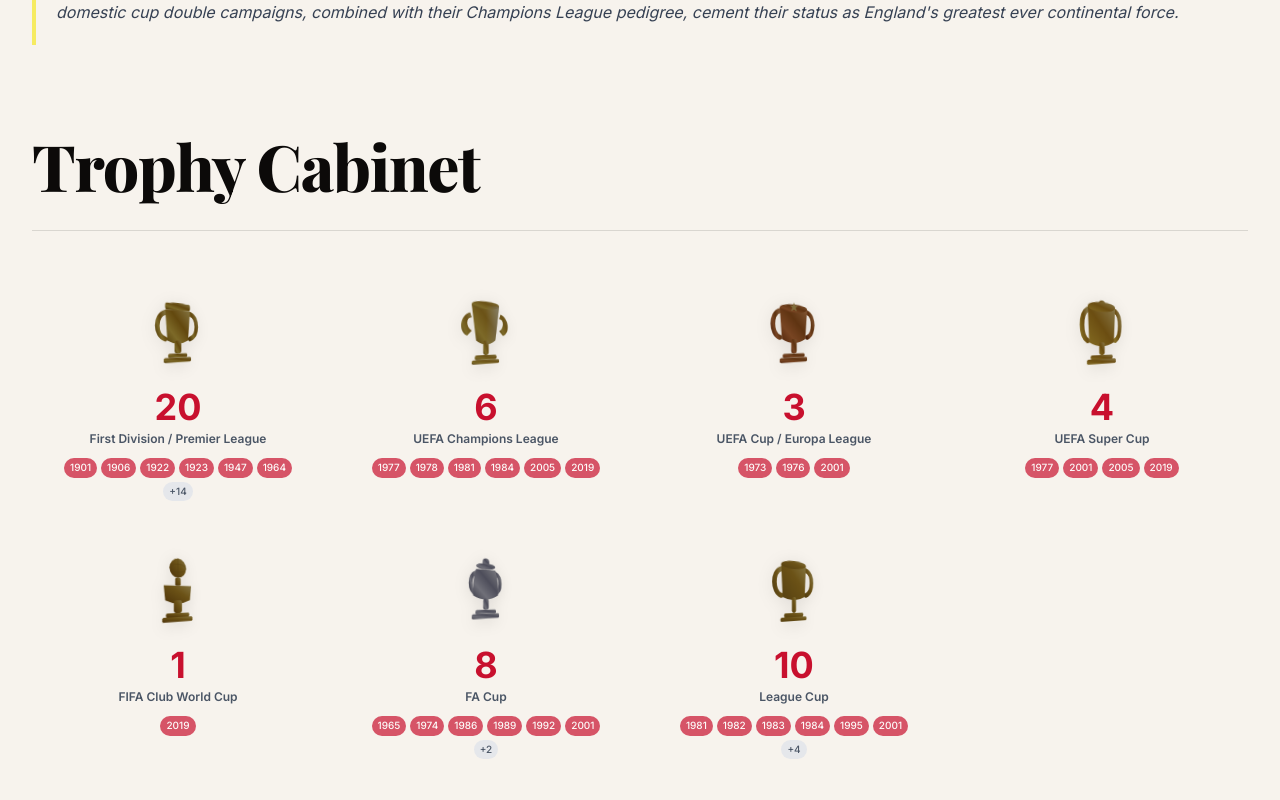
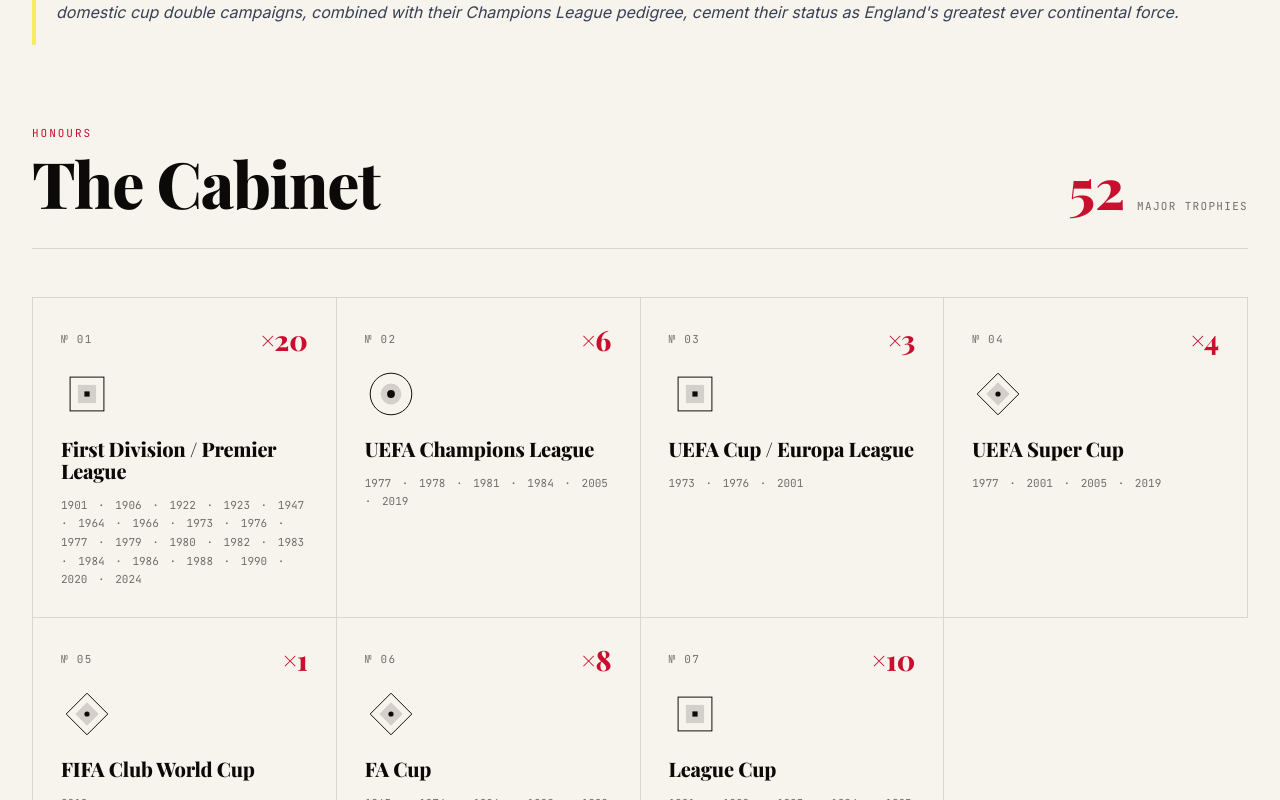
Before and after one commit to Sachiuuu/History-of-Futibola, a Next.js app: page /clubs/liverpool in a window 1280 px wide. Shown: the part 1120-1920 px from the top of the page. Built offline with nearby package versions, Linux system fonts and the light colour scheme; a web font is replaced by a local one.

Commit message:
Redesigned TrophyDisplay to editorial border-grid with geometric glyphs and animated counts

```diff
--- a/src/components/club/TrophyDisplay.tsx
+++ b/src/components/club/TrophyDisplay.tsx
@@ -1,13 +1,47 @@
 'use client'
 
 import { useEffect, useRef, useState } from 'react'
-import type { TrophyRecord } from '@/types/club'
-import TrophyIcon from '@/components/ui/TrophyIcon'
+import type { TrophyRecord, TrophyEntry } from '@/types/club'
 import SectionHeader from '@/components/ui/SectionHeader'
-import GlassCard from '@/components/ui/GlassCard'
 
 interface TrophyDisplayProps {
   trophies: TrophyRecord
+}
+
+function TrophyGlyph({ kind }: { kind: string }) {
+  if (/Champions|European Cup/.test(kind)) {
+    return (
+      <svg viewBox="0 0 80 80" width="100%" aria-hidden="true">
+        <circle cx="40" cy="40" r="32" fill="none" stroke="currentColor" strokeWidth="1.5" />
+        <circle cx="40" cy="40" r="16" fill="currentColor" opacity="0.15" />
+        <circle cx="40" cy="40" r="6" fill="currentColor" />
+      </svg>
+    )
+  }
+  if (/League|Community/.test(kind)) {
+    return (
+      <svg viewBox="0 0 80 80" width="100%" aria-hidden="true">
+        <rect x="14" y="14" width="52" height="52" fill="none" stroke="currentColor" strokeWidth="1.5" />
+        <rect x="26" y="26" width="28" height="28" fill="currentColor" opacity="0.15" />
+        <rect x="36" y="36" width="8" height="8" fill="currentColor" />
+      </svg>
+    )
+  }
+  if (/Cup|Europa|Shield/.test(kind)) {
+    return (
+      <svg viewBox="0 0 80 80" width="100%" aria-hidden="true">
+        <polygon points="40,8 72,40 40,72 8,40" fill="none" stroke="currentColor" strokeWidth="1.5" />
+        <polygon points="40,22 58,40 40,58 22,40" fill="currentColor" opacity="0.15" />
+        <circle cx="40" cy="40" r="4" fill="currentColor" />
+      </svg>
+    )
+  }
+  return (
+    <svg viewBox="0 0 80 80" width="100%" aria-hidden="true">
+      <circle cx="40" cy="40" r="30" fill="currentColor" opacity="0.12" />
+      <circle cx="40" cy="40" r="6" fill="currentColor" />
+    </svg>
+  )
 }
 
 function AnimatedCount({ target, visible }: { target: number; visible: boolean }) {
@@ -15,22 +49,21 @@
 
   useEffect(() => {
     if (!visible) return
-    let start = 0
-    const duration = 1200
-    const step = Math.ceil(target / (duration / 16))
+    let current = 0
+    const step = Math.max(1, Math.ceil(target / 40))
     const timer = setInterval(() => {
-      start += step
-      if (start >= target) {
+      current += step
+      if (current >= target) {
         setCount(target)
         clearInterval(timer)
       } else {
-        setCount(start)
+        setCount(current)
       }
-    }, 16)
+    }, 30)
     return () => clearInterval(timer)
   }, [visible, target])
 
-  return <span>{count}</span>
+  return <span>×{count}</span>
 }
 
 export default function TrophyDisplay({ trophies }: TrophyDisplayProps) {
@@ -48,38 +81,92 @@
     return () => observer.disconnect()
   }, [])
 
+  const total = trophies.breakdown.reduce((a, t) => a + t.count, 0)
+
   return (
-    <section ref={ref}>
-      <SectionHeader title="Trophy Cabinet" subtitle={`${trophies.leagueTitles} league titles and counting`} />
+    <section id="trophies" ref={ref}>
+      <SectionHeader
+        kicker="Honours"
+        title="The Cabinet"
+        right={
+          <>
+            <span
+              style={{
+                fontFamily: 'var(--display)',
+                fontWeight: 800,
+                fontSize: 56,
+                color: 'var(--accent)',
+                lineHeight: 1,
+              }}
+            >
+              {total}
+            </span>
+            <span
+              style={{
+                fontFamily: 'var(--mono)',
+                fontSize: 11,
+                letterSpacing: '0.12em',
+                textTransform: 'uppercase',
+                color: 'var(--muted)',
+                maxWidth: 120,
+              }}
+            >
+              major trophies
+            </span>
+          </>
+        }
+      />
 
-      <div className="grid grid-cols-2 sm:grid-cols-3 lg:grid-cols-4 gap-4">
-        {trophies.breakdown.map((entry: import('@/types/club').TrophyEntry) => (
-          <GlassCard key={entry.competition} className="p-5 text-center hover:scale-[1.02] transition-transform cursor-default group">
-            <div className="flex justify-center mb-2">
-              <TrophyIcon type={entry.icon} size={64} spinning />
+      {/* Trophy grid — shared borders */}
+      <div
+        style={{
+          display: 'grid',
+          gridTemplateColumns: 'repeat(4, 1fr)',
+          borderTop: '1px solid var(--rule)',
+          borderLeft: '1px solid var(--rule)',
+        }}
+      >
+        {trophies.breakdown.map((entry: TrophyEntry, i: number) => (
+          <article
+            key={entry.competition}
+            style={{
+              padding: 28,
+              borderRight: '1px solid var(--rule)',
+              borderBottom: '1px solid var(--rule)',
+              display: 'flex',
+              flexDirection: 'column',
+              gap: 14,
+              background: 'transparent',
+              transition: 'background 0.18s ease',
+            }}
+            onMouseEnter={(e) => {
+              ;(e.currentTarget as HTMLElement).style.background = 'var(--accent-soft)'
+            }}
+            onMouseLeave={(e) => {
+              ;(e.currentTarget as HTMLElement).style.background = 'transparent'
+            }}
+          >
+            <div className="flex justify-between items-center">
+              <span style={{ fontFamily: 'var(--mono)', fontSize: 11, color: 'var(--muted)', letterSpacing: '0.12em' }}>
+                № {String(i + 1).padStart(2, '0')}
+              </span>
+              <span style={{ fontFamily: 'var(--display)', fontWeight: 800, fontSize: 28, color: 'var(--accent)', lineHeight: 1 }}>
+                <AnimatedCount target={entry.count} visible={visible} />
+              </span>
             </div>
-            <p className="text-4xl font-black mb-1" style={{ color: 'var(--club-primary)' }}>
-              <AnimatedCount target={entry.count} visible={visible} />
-            </p>
-            <p className="text-xs font-semibold text-gray-600 leading-tight">{entry.competition}</p>
-            {/* Year pills */}
-            <div className="mt-3 flex flex-wrap gap-1 justify-center">
-              {entry.years.slice(0, 6).map((year: number) => (
-                <span
-                  key={year}
-                  className="text-[10px] px-1.5 py-0.5 rounded-full font-medium text-white"
-                  style={{ backgroundColor: 'var(--club-primary)', opacity: 0.7 }}
-                >
-                  {year}
-                </span>
-              ))}
-              {entry.years.length > 6 && (
-                <span className="text-[10px] px-1.5 py-0.5 rounded-full font-medium bg-gray-200 text-gray-600">
-                  +{entry.years.length - 6}
-                </span>
-              )}
+
+            <div style={{ width: 52, color: 'var(--ink)' }}>
+              <TrophyGlyph kind={entry.competition} />
             </div>
-          </GlassCard>
+
+            <h3 style={{ fontFamily: 'var(--display)', fontWeight: 800, fontSize: 20, lineHeight: 1.1, letterSpacing: '-0.01em', margin: '4px 0 0', color: 'var(--ink)' }}>
+              {entry.competition}
+            </h3>
+
+            <div style={{ fontFamily: 'var(--mono)', fontSize: 11, color: 'var(--muted)', lineHeight: 1.7, wordSpacing: 4 }}>
+              {entry.years.join(' · ')}
+            </div>
+          </article>
         ))}
       </div>
     </section>
```
